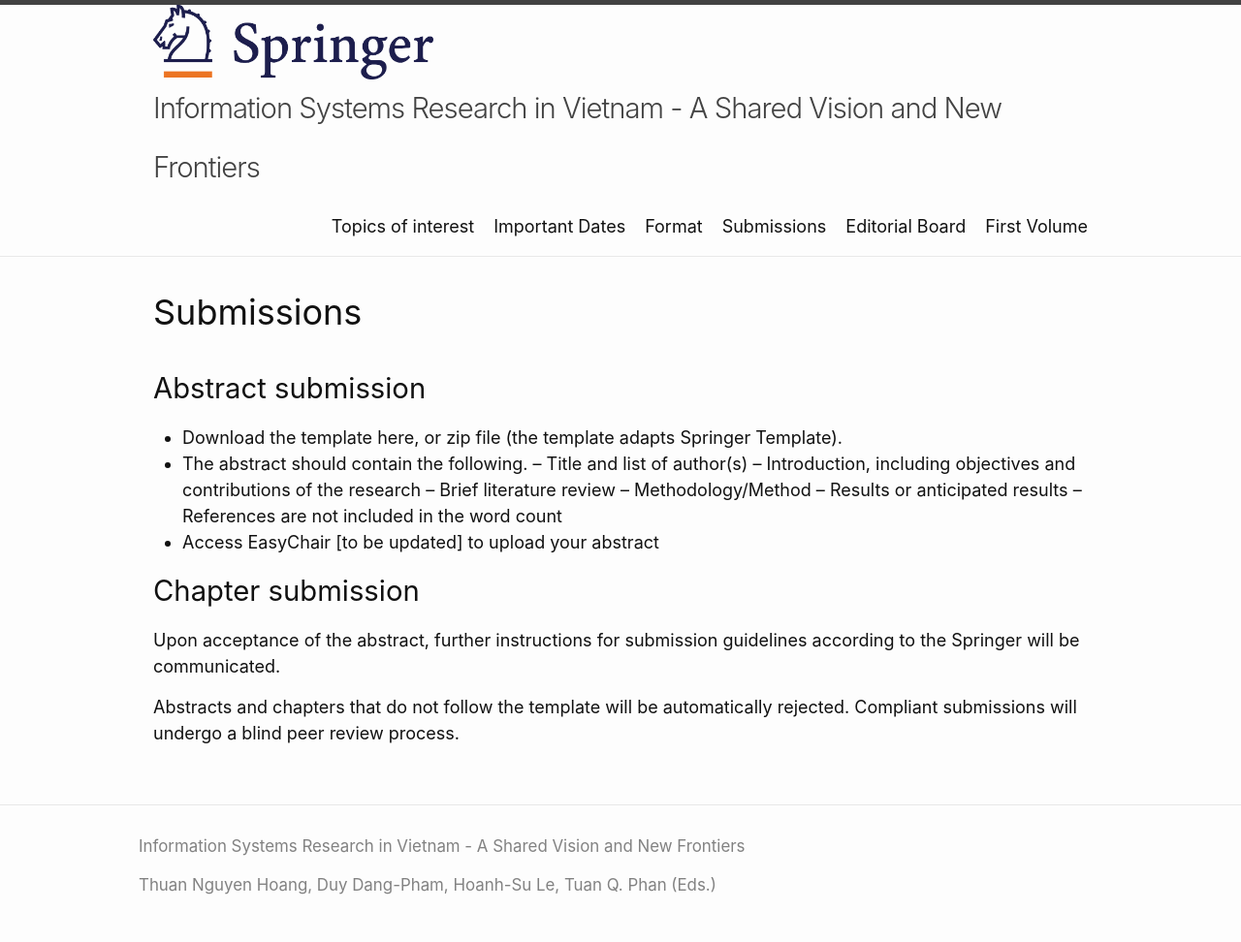
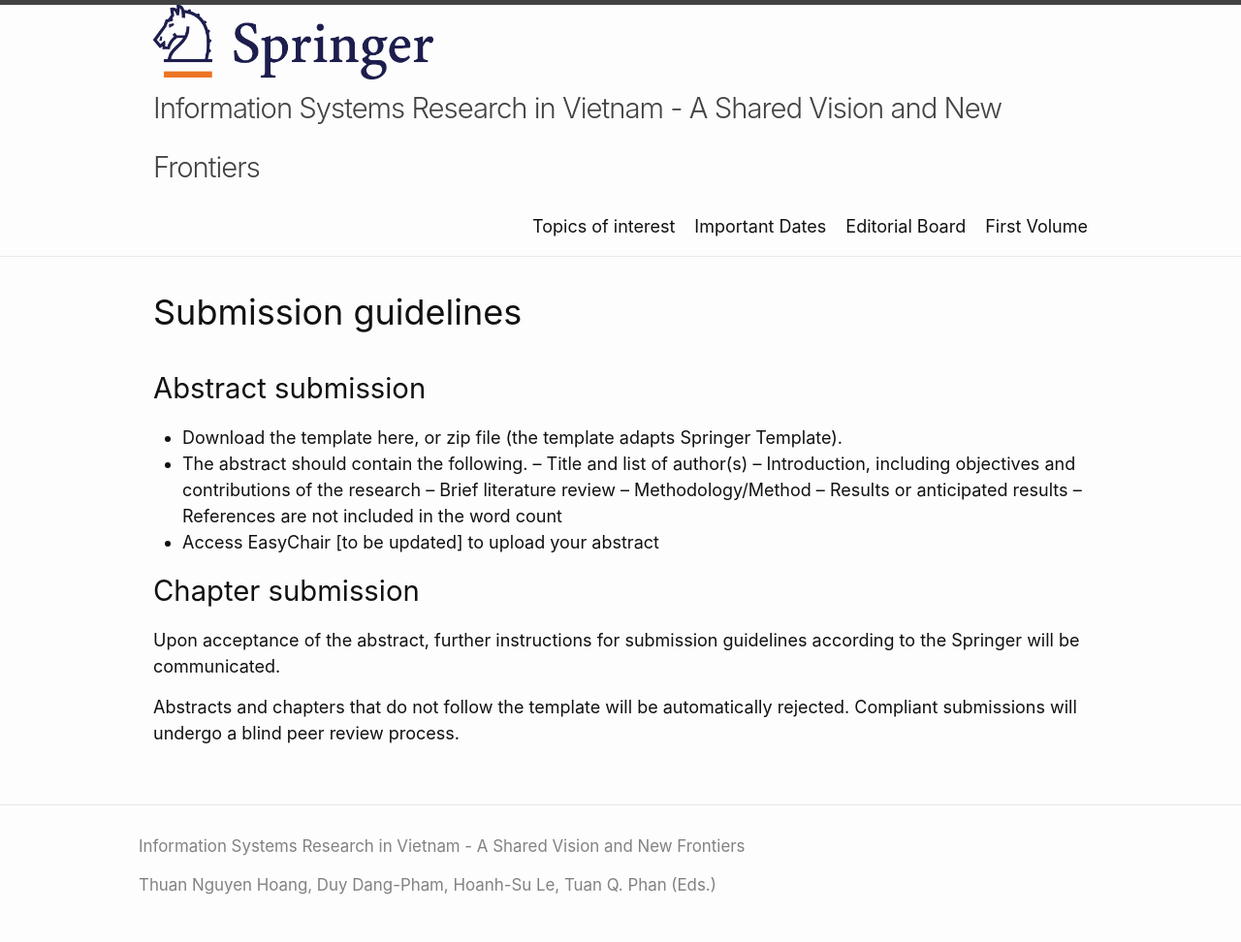
Before and after one commit to infosys-vietnam-book/infosys-vietnam-book.github.io, a Jekyll site: the page built from how-to-submit.md, in a window 1280 px wide. Shown: the whole page at 97% size. Built offline with Jekyll 4.4.1, drawn with Linux system fonts in a browser that asks for light colours.

Commit message:
volume 2

```diff
--- a/_config.yml
+++ b/_config.yml
@@ -42,8 +42,7 @@
 header_pages:
  - topics-of-interest.md
  - important-dates.md
- - format.md
- - submissions.md
+ - submission-guidelines.md
  - editorial-board.md
  - first-volume.md
 
--- a/submissions.md
+++ b/how-to-submit.md
@@ -1,8 +1,8 @@
 ---
 layout: page
-title: Submissions
+title: Submission guidelines
 image: /assets/img/springer-logo.png
-permalink: /submissions/
+permalink: /submission-guidelines/
 ---
 
 ### Abstract submission
```
